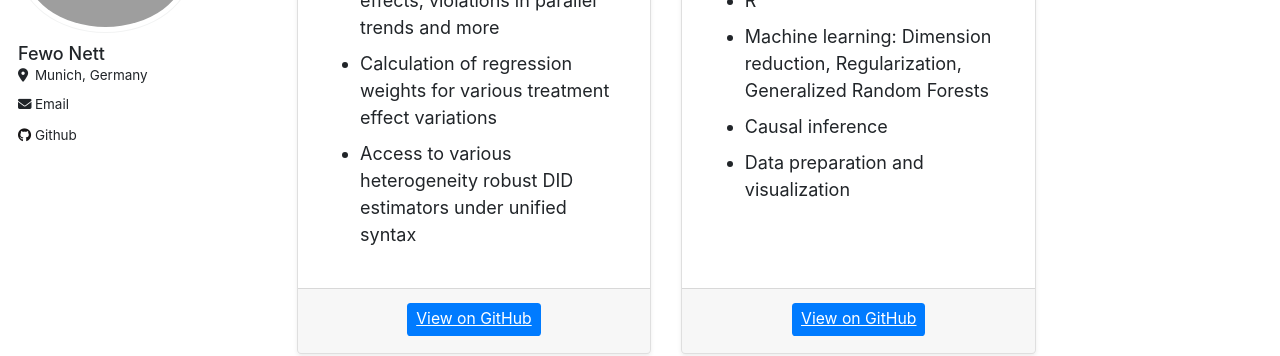
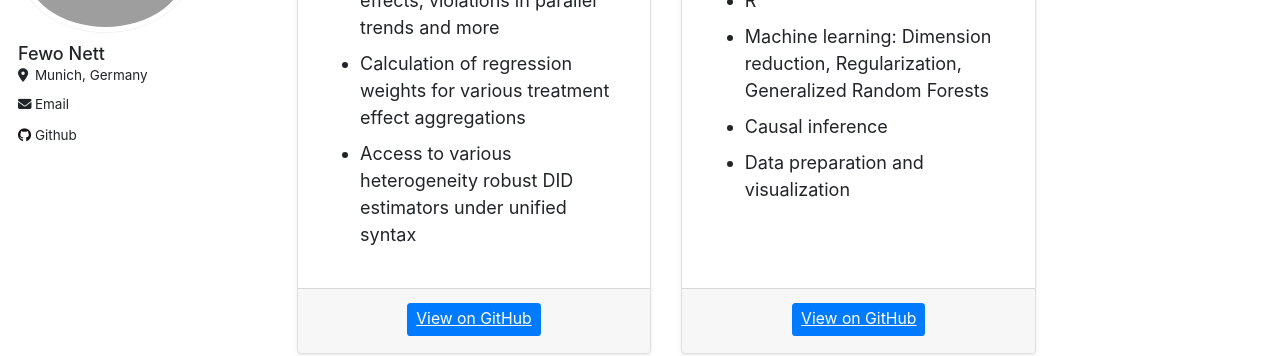
Before and after one commit to fewonett/fewonett.github.io, a Jekyll site: the page built from _pages/about.html, in a window 1280 px wide and 900 px high, scrolled down 1441 px. Shown: the part 207-563 px from the top of the window. Built offline with Jekyll 4.4.1, drawn with Linux system fonts in a browser that asks for light colours.

Commit message:
phrasing

```diff
--- a/_pages/about.html
+++ b/_pages/about.html
@@ -51,7 +51,7 @@ redirect_from:
           <p class="card-text">An R package for the simulation of causal panel data</p>
           <ul>
             <li>Simulation of causal panel data with heterogeneous treatment effects, violations in parallel trends and more</li>
-            <li>Calculation of regression weights for various treatment effect variations</li>
+            <li>Calculation of regression weights for various treatment effect aggregations</li>
             <li>Access to various heterogeneity robust DID estimators under unified syntax</li>
           </ul>
         </div>
```
